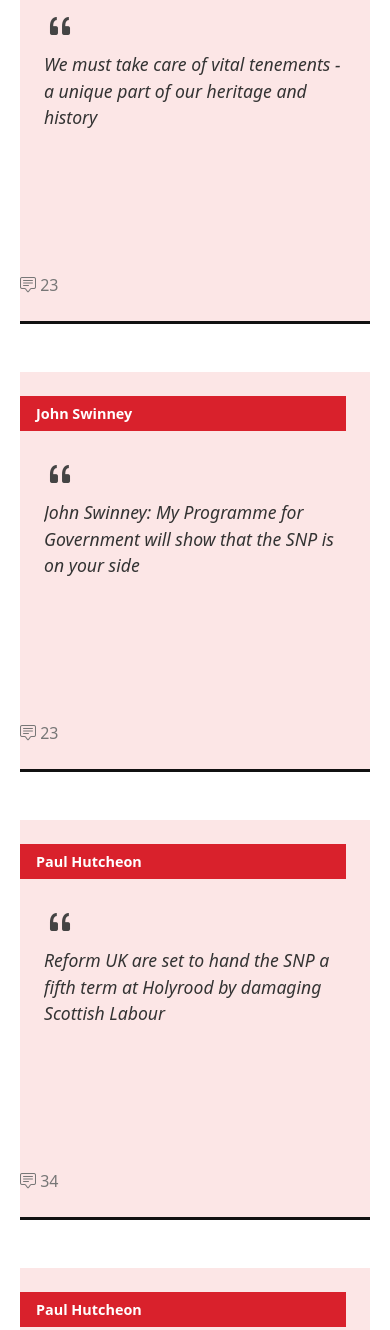
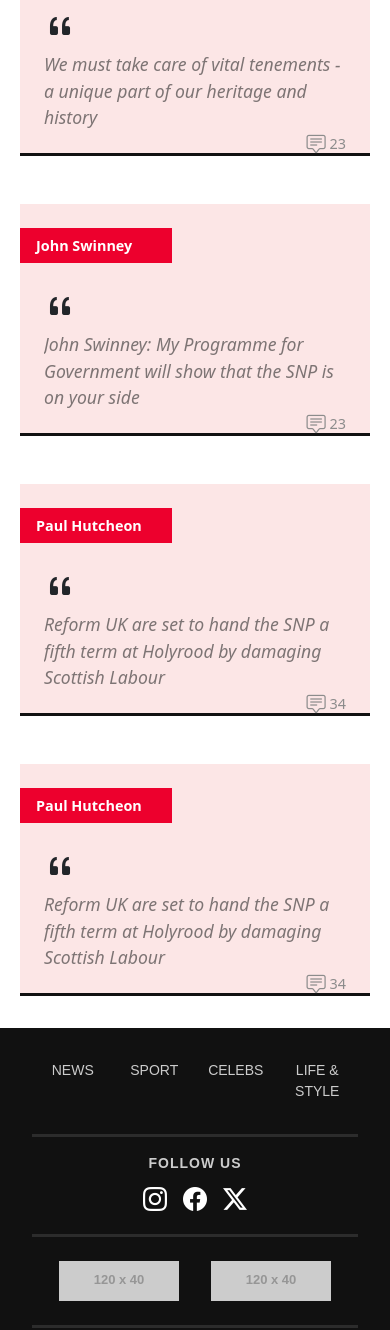
Before and after one commit to dxnatz/Giornale, a website built with webpack: page index.html in a window 390 px wide. Shown: the part 3293-4623 px from the top of the page. Built offline with nearby package versions, Linux system fonts and the light colour scheme; placeholder pictures from the web are drawn by us.

Commit message:
Aggiornato il layout delle citazioni con link interattivi per autori e commenti; migliorata la responsività e lo stile delle carte delle citazioni

```diff
--- a/css/style.css
+++ b/css/style.css
@@ -559,13 +559,22 @@
 }
 
 .quote-author {
-  background-color: #d9212c;
-  color: white;
+  background-color: #ED002DFF;
   font-weight: bold;
   padding: 0.4rem 1rem;
   display: inline-block;
   font-size: 0.9rem;
   margin-bottom: 0.8rem;
+  width: 9.5rem;
+}
+.href-link-quote {
+  color: #ffffff;
+  text-decoration: none;
+}
+
+.href-link-comment {
+  color: #8c8c8c;
+  text-decoration: none;
 }
 
 .quote-body {
@@ -578,10 +587,9 @@
 
 .quote-icon {
   font-size: 2rem;
-  color: #444;
 }
 .quote-text {
-  color: #333;
+  opacity: 0.6;
   font-size: 1.1rem;
   line-height: 1.5;
   margin-bottom: auto;
@@ -594,13 +602,18 @@
 
 .quote-footer {
   display: flex;
-  justify-content: space-between;
+  justify-content: flex-end;
   align-items: flex-end;
-  margin-top: 1rem;
+  padding-left: 1.5rem;
 }
 .comment-icon {
   color: #777;
-  font-size: 1rem;
+  font-size: 0.9rem;
+}
+
+.comment-icon i {
+  vertical-align: middle;
+  font-size: 1.2rem;
 }
 .quote-grid {
   display: grid;
@@ -807,6 +820,13 @@
   .news-layout {
     width: calc(100% - 2.5rem);
     margin: 2rem auto 0;
+  }
+  .quote-grid {
+    grid-template-columns: repeat(2, 1fr);
+    gap: 1.5rem;
+  }
+  .quote-card {
+    height: 14.5rem;
   }
 }
 
@@ -1020,9 +1040,10 @@
   }
 
 
+
+
   .quote-grid {
-    grid-template-columns: repeat(2, 1fr);
-    gap: 1.5rem;
+    grid-template-columns: 1fr;
   }
 
 
@@ -1323,9 +1344,7 @@
     margin-left: 0.25rem;
   }
 
-  .quote-grid {
-    grid-template-columns: 1fr;
-  }
+
 
 
 }
--- a/index.html
+++ b/index.html
@@ -439,46 +439,86 @@
 
   <div class="quote-grid">
     <div class="quote-card">
-      <div class="quote-author">Dailyrecord.co.uk</div>
+      <div class="quote-author">
+        <a href="#" class="href-link-quote">Dailyrecord.co.uk</a>
+      </div>
       <div class="quote-body">
         <div class="quote-icon"><i class="bi bi-quote"></i></div>
-        <div class="quote-text"><em>We must take care of vital tenements - a unique part of our heritage and history</em></div>
+        <div class="quote-text">
+          <em>
+            <a href="#" class="href-link">We must take care of vital tenements - a unique part of our heritage and history</a>
+          </em>
+        </div>
       </div>
       <div class="quote-footer">
-        <div class="comment-icon"><i class="bi bi-chat-square-text"></i> 23</div>
+        <div class="comment-icon">
+          <a href="#" class="href-link-comment">
+            <i class="bi bi-chat-square-text"></i> 23
+          </a>
+        </div>
       </div>
     </div>
 
     <div class="quote-card">
-      <div class="quote-author">John Swinney</div>
+      <div class="quote-author">
+        <a href="#" class="href-link-quote">John Swinney</a>
+      </div>
       <div class="quote-body">
         <div class="quote-icon"><i class="bi bi-quote"></i></div>
-        <div class="quote-text"><em>John Swinney: My Programme for Government will show that the SNP is on your side</em></div>
+        <div class="quote-text">
+          <em>
+            <a href="#" class="href-link">John Swinney: My Programme for Government will show that the SNP is on your side</a>
+          </em>
+        </div>
       </div>
       <div class="quote-footer">
-        <div class="comment-icon"><i class="bi bi-chat-square-text"></i> 23</div>
+        <div class="comment-icon">
+          <a href="#" class="href-link-comment">
+            <i class="bi bi-chat-square-text"></i> 23
+          </a>
+        </div>
       </div>
     </div>
 
     <div class="quote-card">
-      <div class="quote-author">Paul Hutcheon</div>
+      <div class="quote-author">
+        <a href="#" class="href-link-quote">Paul Hutcheon</a>
+      </div>
       <div class="quote-body">
         <div class="quote-icon"><i class="bi bi-quote"></i></div>
-        <div class="quote-text"><em>Reform UK are set to hand the SNP a fifth term at Holyrood by damaging Scottish Labour</em></div>
+        <div class="quote-text">
+          <em>
+            <a href="#" class="href-link">Reform UK are set to hand the SNP a fifth term at Holyrood by damaging Scottish Labour</a>
+          </em>
+        </div>
       </div>
       <div class="quote-footer">
-        <div class="comment-icon"><i class="bi bi-chat-square-text"></i> 34</div>
+        <div class="comment-icon">
+          <a href="#" class="href-link-comment">
+            <i class="bi bi-chat-square-text"></i> 34
+          </a>
+        </div>
       </div>
     </div>
 
     <div class="quote-card">
-      <div class="quote-author">Paul Hutcheon</div>
+      <div class="quote-author">
+        <a href="#" class="href-link-quote">Paul Hutcheon</a>
+      </div>
       <div class="quote-body">
         <div class="quote-icon"><i class="bi bi-quote"></i></div>
-        <div class="quote-text"><em>Reform UK are set to hand the SNP a fifth term at Holyrood by damaging Scottish Labour</em></div>
+        <div class="quote-text">
+          <em>
+            <a href="#" class="href-link">Reform UK are set to hand the SNP a fifth term at Holyrood by damaging Scottish Labour</a>
+          </em>
+        </div>
       </div>
       <div class="quote-footer">
-        <div class="comment-icon"><i class="bi bi-chat-square-text"></i> 34</div>
+        <div class="comment-icon">
+          <a href="#" class="href-link-comment">
+            <i class="bi bi-chat-square-text"></i> 34
+          </a>
+        </div>
       </div>
     </div>
   </div>
```
